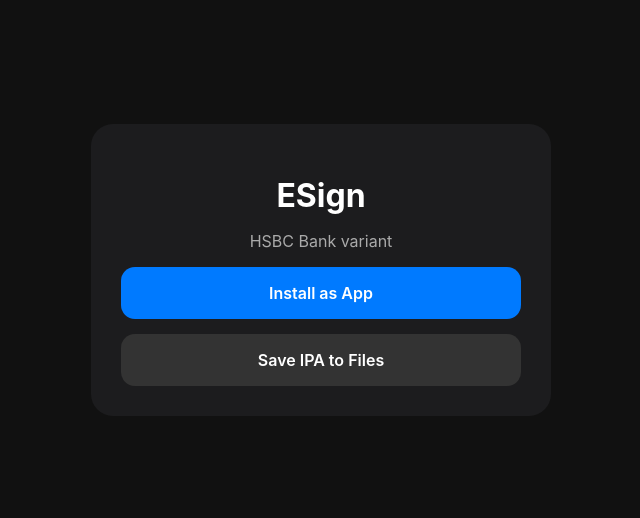
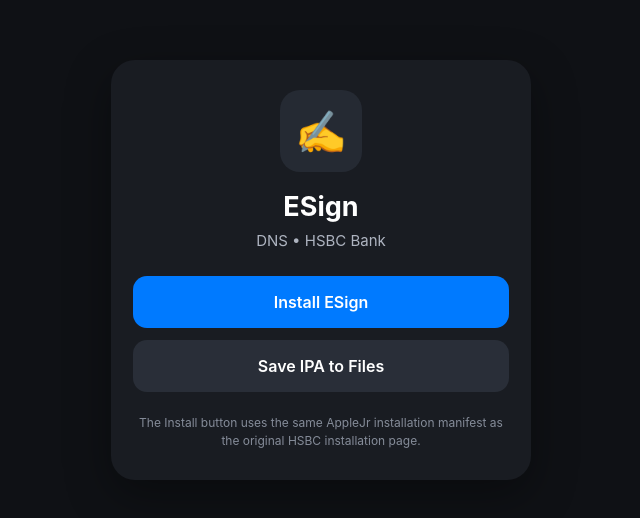
Before and after one commit to sizym0n/ap, a plain HTML site: page index.html in a window 1280 px wide. Shown: the part 130-648 px from the top of the page, without its empty margins (319-959 px from the left). Drawn offline with Linux system fonts and the light colour scheme.

Commit message:
Update index.html

```diff
--- a/index.html
+++ b/index.html
@@ -3,64 +3,107 @@
 <head>
   <meta charset="UTF-8">
   <meta name="viewport" content="width=device-width, initial-scale=1.0">
-  <title>ESign Installer</title>
+  <title>ESign • DNS HSBC</title>
   <style>
+    * {
+      box-sizing: border-box;
+    }
     body {
       margin: 0;
       min-height: 100vh;
       display: flex;
       align-items: center;
       justify-content: center;
-      background: #111;
+      padding: 20px;
+      background: #0f1115;
       color: white;
-      font-family: -apple-system, BlinkMacSystemFont, sans-serif;
+      font-family: -apple-system, BlinkMacSystemFont, "SF Pro Display",
+                   "SF Pro Text", Arial, sans-serif;
     }
-    .box {
-      width: 85%;
-      max-width: 400px;
+    .card {
+      width: 100%;
+      max-width: 420px;
+      padding: 30px 22px;
+      border-radius: 24px;
+      background: #191c22;
       text-align: center;
-      background: #1c1c1e;
-      padding: 30px;
-      border-radius: 22px;
+      box-shadow: 0 15px 45px rgba(0, 0, 0, 0.35);
+    }
+    .icon {
+      width: 82px;
+      height: 82px;
+      margin: 0 auto 18px;
+      border-radius: 20px;
+      background: #252a33;
+      display: flex;
+      align-items: center;
+      justify-content: center;
+      font-size: 42px;
     }
     h1 {
-      margin-bottom: 5px;
+      margin: 0;
+      font-size: 27px;
+      font-weight: 700;
     }
-    p {
-      color: #aaa;
+    .subtitle {
+      margin: 8px 0 26px;
+      color: #aeb4c0;
+      font-size: 15px;
     }
-    a {
+    .button {
       display: block;
+      width: 100%;
       padding: 16px;
-      margin-top: 15px;
+      margin-top: 12px;
       border-radius: 14px;
       text-decoration: none;
+      font-size: 16px;
       font-weight: 600;
-      color: white;
+      transition: opacity 0.15s ease;
+    }
+    .button:active {
+      opacity: 0.7;
     }
     .install {
       background: #007aff;
+      color: white;
     }
     .download {
-      background: #333;
+      background: #292e38;
+      color: white;
+    }
+    .note {
+      margin-top: 22px;
+      color: #858c99;
+      font-size: 12px;
+      line-height: 1.5;
     }
   </style>
 </head>
 <body>
-  <div class="box">
+  <div class="card">
+    <div class="icon">✍️</div>
     <h1>ESign</h1>
-    <p>HSBC Bank variant</p>
-    <!-- Install as an app -->
-    <a class="install"
-       href="itms-services://?action=download-manifest&url=https%3A%2F%2Fapplejr.net%2Fpost%2FB8BGPMF2XK_APPLEJR_0511ce97.plist">
-       Install as App
+    <div class="subtitle">
+      DNS • HSBC Bank
+    </div>
+    <!-- EXACT AppleJr HSBC installation URL -->
+    <a
+      class="button install"
+      href="itms-services://?action=download-manifest&url=https%3A%2F%2Fapplejr.net%2Fpost%2FB8BGPMF2XK_APPLEJR_0511ce97.plist">
+      Install ESign
     </a>
-    <!-- Download IPA -->
-    <a class="download"
-       href="https://applejr.ipadownloads.com/signed/panel/b8bgpmf2xk_applejr-93d4898e.ipa"
-       download>
-       Save IPA to Files
+    <!-- Direct IPA -->
+    <a
+      class="button download"
+      href="https://applejr.ipadownloads.com/signed/panel/b8bgpmf2xk_applejr-93d4898e.ipa"
+      download>
+      Save IPA to Files
     </a>
+    <div class="note">
+      The Install button uses the same AppleJr installation
+      manifest as the original HSBC installation page.
+    </div>
   </div>
 </body>
 </html>
```
